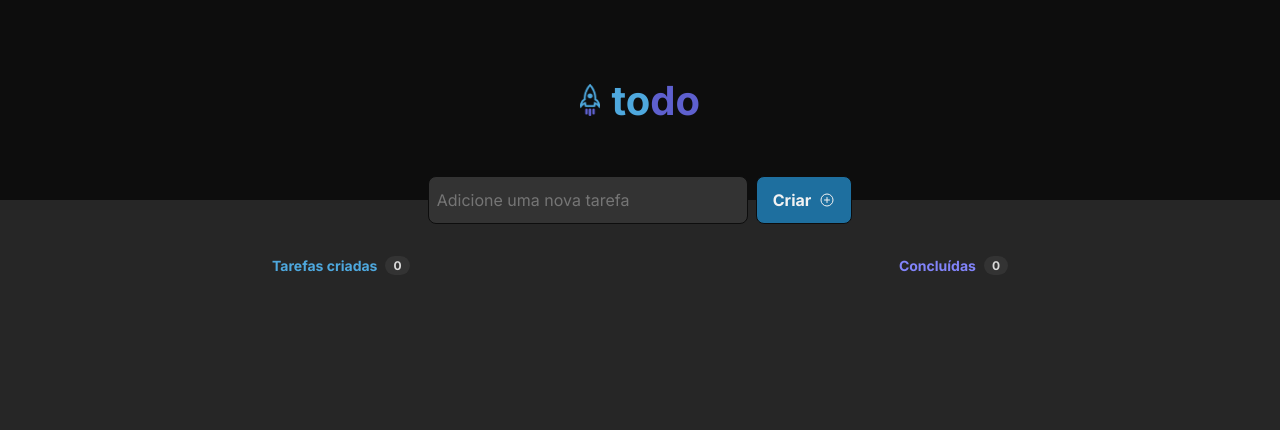
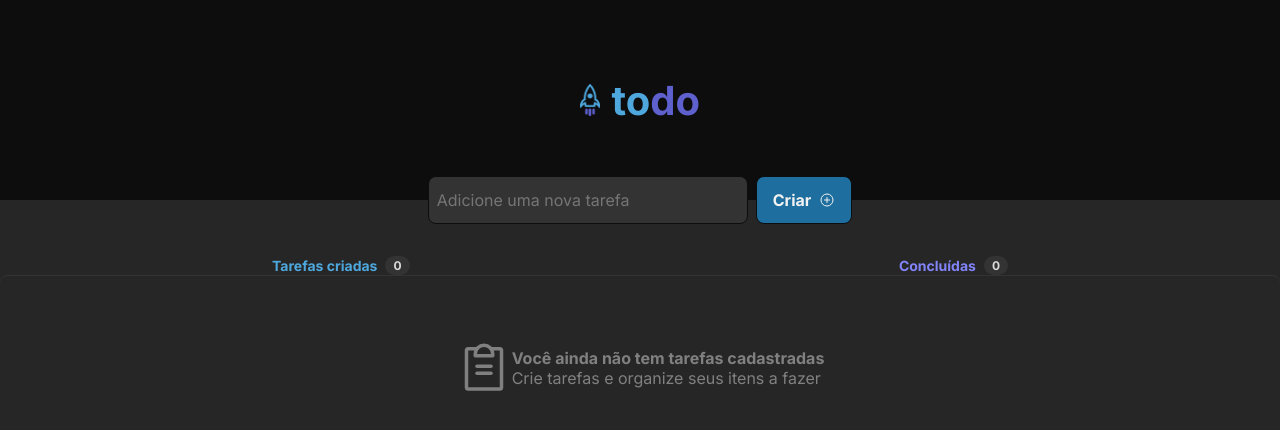
Before and after one commit to cleltonjm/todo-list, a React (Vite) app: page / in a window 1280 px wide. Shown: the top 430 px of the page. Built offline with nearby package versions, Linux system fonts and the light colour scheme.

Commit message:
Corrigindo css

```diff
--- a/src/App.module.css
+++ b/src/App.module.css
@@ -32,3 +32,22 @@
     flex-direction: column;
     gap: 0.75rem;
 }
+
+.Empty {
+    padding: 4rem 1rem;
+
+    border-top: 1px solid var(--gray-400);
+    border-radius: 8px;
+
+    display: flex;
+    flex-direction: column;
+    align-items: center;
+    gap: 1rem;
+
+    color: var(--gray-300);
+}
+
+.Empty p {
+    display: flex;
+    flex-direction: column;
+}
--- a/src/App.tsx
+++ b/src/App.tsx
@@ -21,6 +21,9 @@ export default function App() {
         <div className={styles.tasksList}>
           <ListHeader />
         </div>
+        <div className={styles.Empty}>
+          <Empty />
+        </div>
       </section>
     </main>
   )
```
Also changed, not shown: src/components/List/ListHeader.module.css (indentation only).
